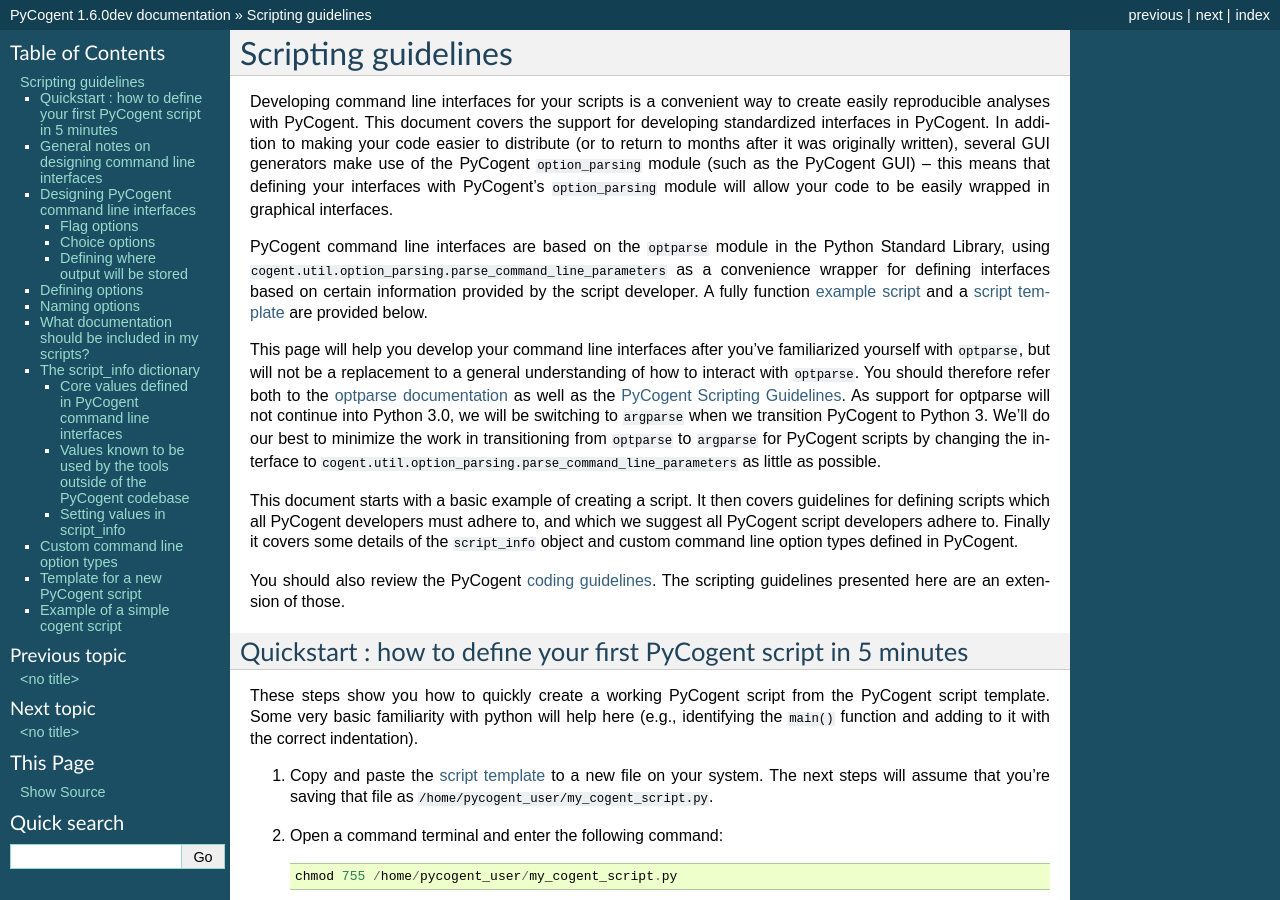
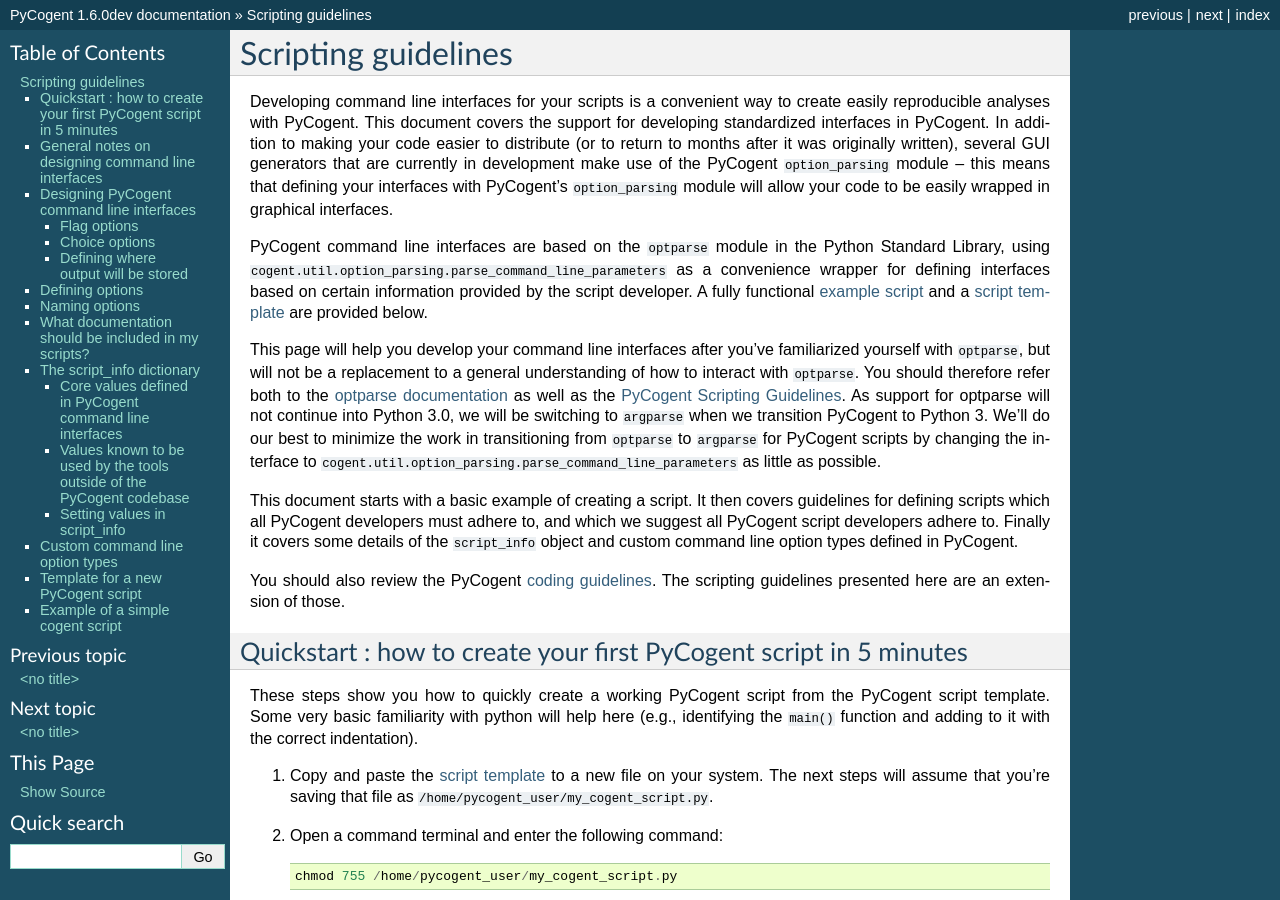
Before and after one commit to cogent3/cogent3, a Sphinx documentation site: the page built from doc/scripting_guidelines.rst, in a window 1280 px wide and 900 px high. Built offline with Sphinx 7.4.7, drawn with Linux system fonts in a browser that asks for light colours; formulas are drawn with MathJax 3; pages that are not in the unit, such as notebooks, are missing from menus; some of the changed text lies outside the part shown.

Commit message:
Some general text clean-ups.

```diff
--- a/doc/scripting_guidelines.rst
+++ b/doc/scripting_guidelines.rst
@@ -1,8 +1,8 @@
 Scripting guidelines
 ====================
-Developing command line interfaces for your scripts is a convenient way to create easily reproducible analyses with PyCogent. This document covers the support for developing standardized interfaces in PyCogent. In addition to making your code easier to distribute (or to return to months after it was originally written), several GUI generators make use of the PyCogent ``option_parsing`` module (such as the PyCogent GUI) -- this means that defining your interfaces with PyCogent's ``option_parsing`` module will allow your code to be easily wrapped in graphical interfaces.
+Developing command line interfaces for your scripts is a convenient way to create easily reproducible analyses with PyCogent. This document covers the support for developing standardized interfaces in PyCogent. In addition to making your code easier to distribute (or to return to months after it was originally written), several GUI generators that are currently in development make use of the PyCogent ``option_parsing`` module -- this means that defining your interfaces with PyCogent's ``option_parsing`` module will allow your code to be easily wrapped in graphical interfaces.
 
-PyCogent command line interfaces are based on the ``optparse`` module in the Python Standard Library, using ``cogent.util.option_parsing.parse_command_line_parameters`` as a convenience wrapper for defining interfaces based on certain information provided by the script developer. A fully function `example script <./scripting_guidelines.html#countseqs>`_ and a `script template <./scripting_guidelines.html#scripttemplate>`_ are provided below.
+PyCogent command line interfaces are based on the ``optparse`` module in the Python Standard Library, using ``cogent.util.option_parsing.parse_command_line_parameters`` as a convenience wrapper for defining interfaces based on certain information provided by the script developer. A fully functional `example script <./scripting_guidelines.html#countseqs>`_ and a `script template <./scripting_guidelines.html#scripttemplate>`_ are provided below.
 
 This page will help you develop your command line interfaces after you've familiarized yourself with ``optparse``, but will not be a replacement to a general understanding of how to interact with ``optparse``. You should therefore refer both to the `optparse documentation <http://docs.python.org/library/optparse.html>`_ as well as the `PyCogent Scripting Guidelines <./scripting_guidelines.html>`_. As support for optparse will not continue into Python 3.0, we will be switching to ``argparse`` when we transition PyCogent to Python 3. We'll do our best to minimize the work in transitioning from ``optparse`` to ``argparse`` for PyCogent scripts by changing the interface to ``cogent.util.option_parsing.parse_command_line_parameters`` as little as possible.
 
@@ -10,7 +10,7 @@
 
 You should also review the PyCogent `coding guidelines <./coding_guidelines.html>`_. The scripting guidelines presented here are an extension of those.
 
-Quickstart : how to define your first PyCogent script in 5 minutes
+Quickstart : how to create your first PyCogent script in 5 minutes
 ------------------------------------------------------------------
 
 These steps show you how to quickly create a working PyCogent script from the PyCogent script template. Some very basic familiarity with python will help here (e.g., identifying the ``main()`` function and adding to it with the correct indentation).
@@ -70,8 +70,8 @@
 	alignment_method_choices = ['pynast','raxml','muscle']
 	o = make_option('-m','--alignment_method',type='choice',
 	                help='Method for aligning sequences. Valid choices are: '+\
-                    ', '.join(alignment_method_choices) + ' [default: %default]',
-                    choices=alignment_method_choices, default='pynast')
+	                ', '.join(alignment_method_choices) + ' [default: %default]',
+	                choices=alignment_method_choices, default='pynast')
 
 Note that the help text here includes the list of acceptable options. This is generally a good idea as it's convenient for the user. It's not a good idea however if this is a big list (say, more than 5 or so options). If the user passes something invalid (such as ``mafft`` in this example) the list of acceptable options will be included in the error text.
 
@@ -82,6 +82,8 @@
 
 Defining options
 ----------------
+
+Use ``make_option`` (`described here <http://docs.python.org/library/optparse.html#populating-the-parser>`_) to create options. As in that example, you'll define these in lists that get set as ``script_info['required_options']`` and ``script_info['optional_options']``.
 
 Use the PyCogent custom option types when specifying input file or directory paths. These standardize error handling in the case of input files which don't exist or aren't readable and output files which already exist.
 
```
